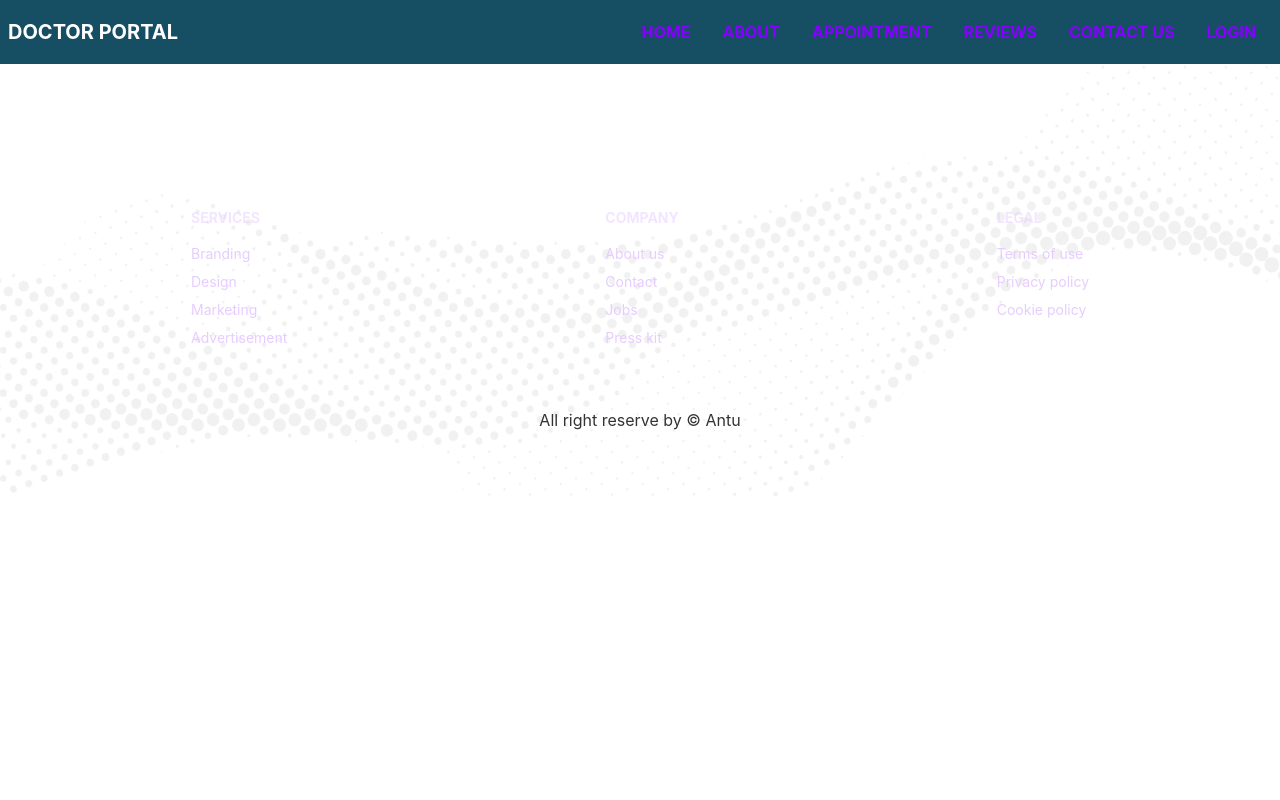
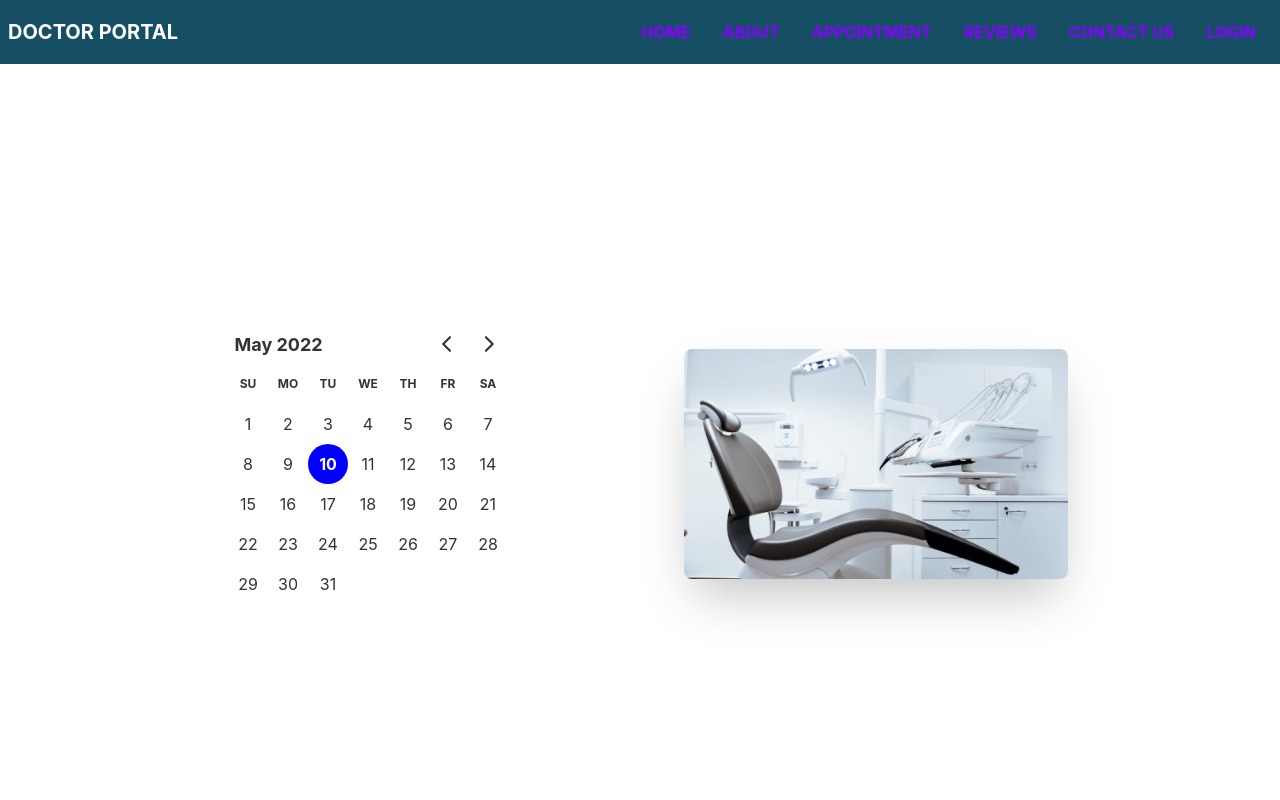
Before and after one commit to Sajalhowlader/doctor-portal-daisyUI, a React (Create React App) app: page /appointment in a window 1280 px wide. Shown: the top 800 px of the page. Built offline with nearby package versions, Linux system fonts and the light colour scheme.

Commit message:
add patients app

```diff
--- a/package.json
+++ b/package.json
@@ -7,7 +7,9 @@
     "@testing-library/react": "^13.2.0",
     "@testing-library/user-event": "^13.5.0",
     "daisyui": "^2.14.3",
+    "date-fns": "^2.28.0",
     "react": "^18.1.0",
+    "react-day-picker": "^8.0.4",
     "react-dom": "^18.1.0",
     "react-router-dom": "^6.3.0",
     "react-scripts": "5.0.1",
--- a/src/App.js
+++ b/src/App.js
@@ -1,5 +1,6 @@
 import { Route, Routes } from 'react-router-dom';
 import './App.css';
+import PatientAppointment from './Pages/AppointmentPage/PatientsAppointment/PatientAppointment';
 
 import Home from './Pages/Home/Home/Home';
 import Footer from './Pages/Shared/Footer/Footer';
@@ -13,6 +14,7 @@ function App() {
         <Routes>
           <Route path='/' element={<Home />} />
           <Route path='home' element={<Home />} />
+          <Route path='appointment' element={<PatientAppointment />} />
         </Routes>
         <Footer />
       </div>
--- /dev/null
+++ b/src/Pages/AppointmentPage/PatientsAppointment/PatientAppointment.js
@@ -0,0 +1,27 @@
+import React, { useState } from 'react';
+import chair from '../../../assets/images/chair.png'
+import { DayPicker } from 'react-day-picker';
+import 'react-day-picker/dist/style.css';
+const PatientAppointment = () => {
+    const [date, setDate] = useState(new Date())
+    return (
+        <div>
+            <div className="hero min-h-screen ">
+                <div className="hero-content flex-col lg:flex-row-reverse gap-x-40 gap-y-20">
+                    <img src={chair} className="md:max-w-sm max-w-full rounded-lg shadow-2xl" alt='' />
+                    <div>
+                        <DayPicker
+                            mode="single"
+                            selected={date}
+                            onSelect={setDate}
+
+                        />
+
+                    </div>
+                </div>
+            </div>
+        </div>
+    );
+};
+
+export default PatientAppointment;
```
Also changed, not shown: 1 other file (tests, documents, lock files or other folders).
